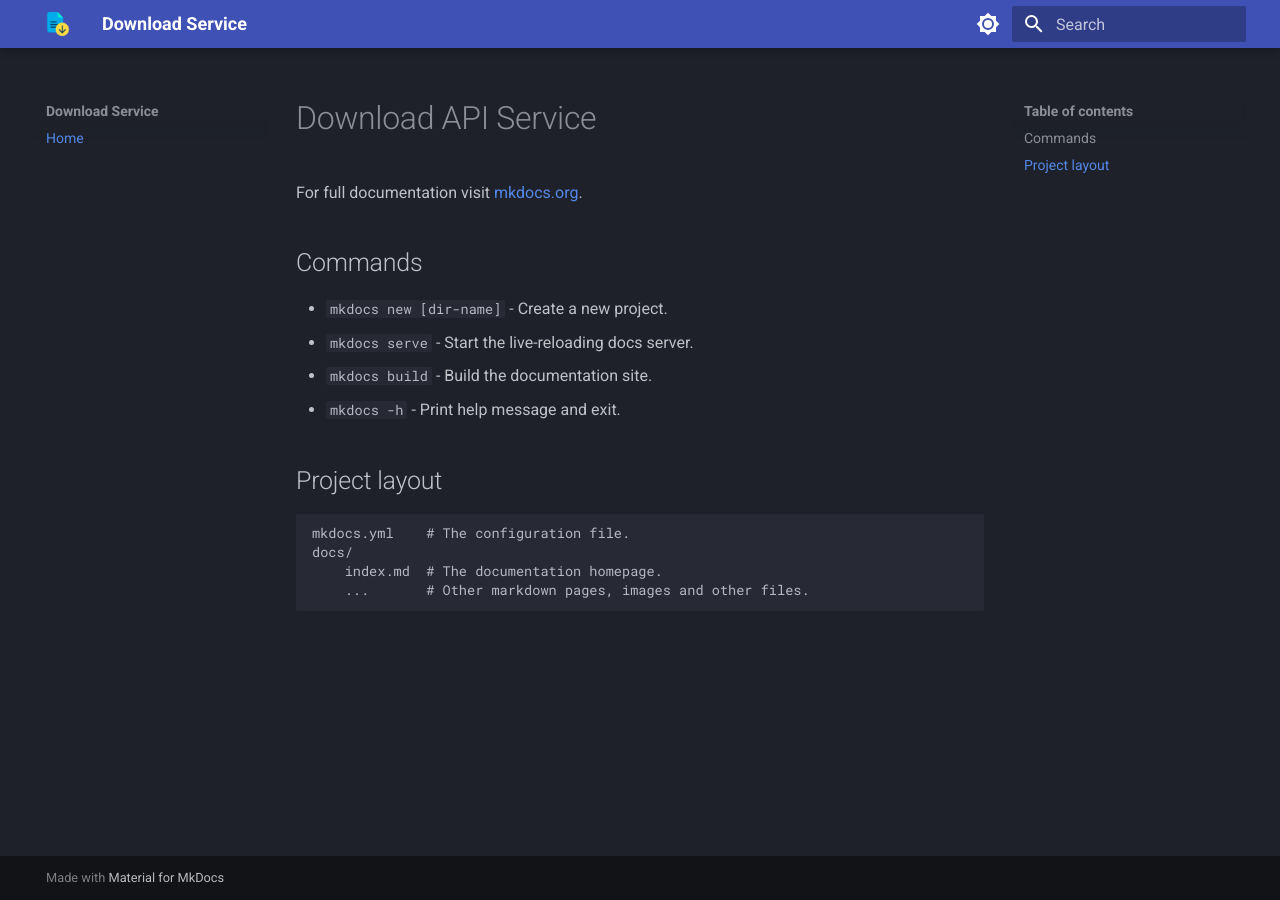
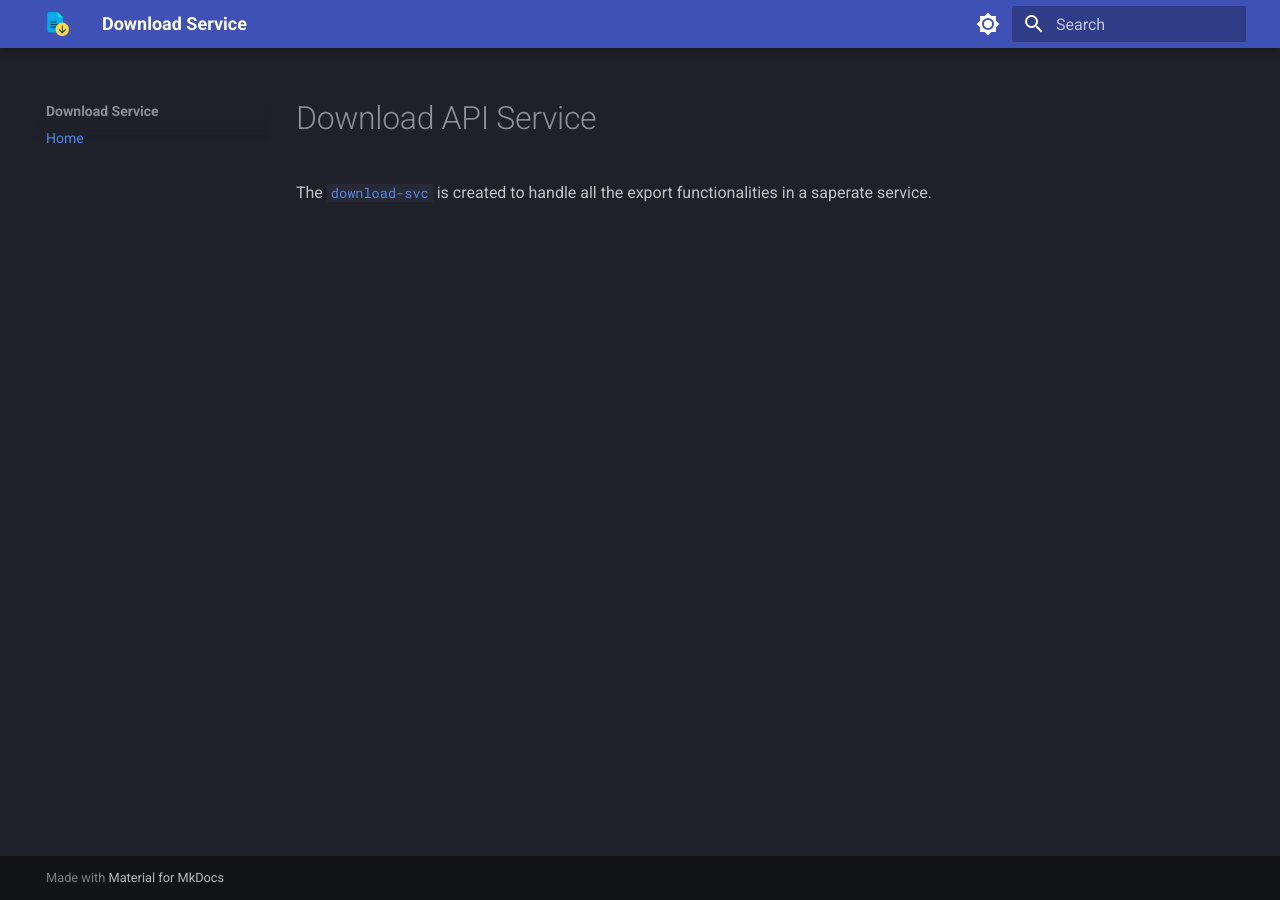
Before and after one commit to sumeetse/download-svc-docs, an MkDocs documentation site: the page built from docs/index.md, in a window 1280 px wide. Built offline with MkDocs 1.6.1 and Material for MkDocs 9.7.7, drawn with Linux system fonts in a browser that asks for light colours.

Commit message:
updated index

```diff
--- a/docs/index.md
+++ b/docs/index.md
@@ -1,17 +1,3 @@
 # Download API Service
 
-For full documentation visit [mkdocs.org](https://www.mkdocs.org).
-
-## Commands
-
-* `mkdocs new [dir-name]` - Create a new project.
-* `mkdocs serve` - Start the live-reloading docs server.
-* `mkdocs build` - Build the documentation site.
-* `mkdocs -h` - Print help message and exit.
-
-## Project layout
-
-    mkdocs.yml    # The configuration file.
-    docs/
-        index.md  # The documentation homepage.
-        ...       # Other markdown pages, images and other files.
+The [`download-svc`](https://github.com/steeleye/download-api-svc) is created to handle all the export functionalities in a saperate service.
```
